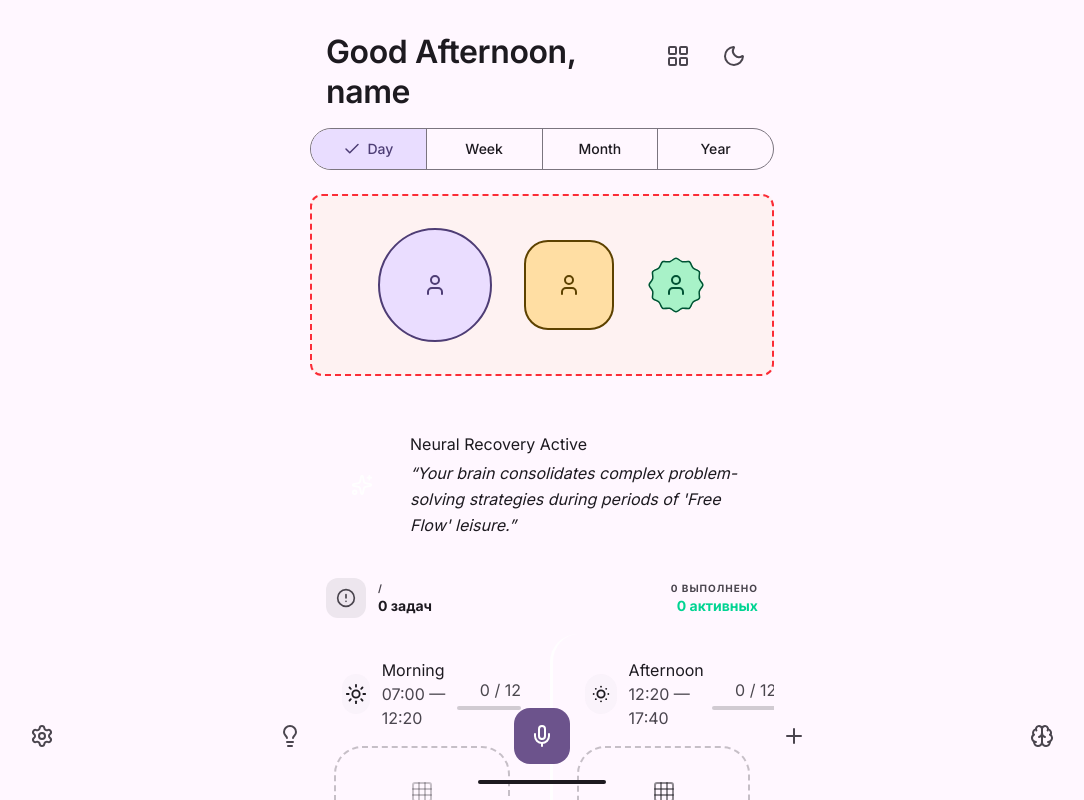
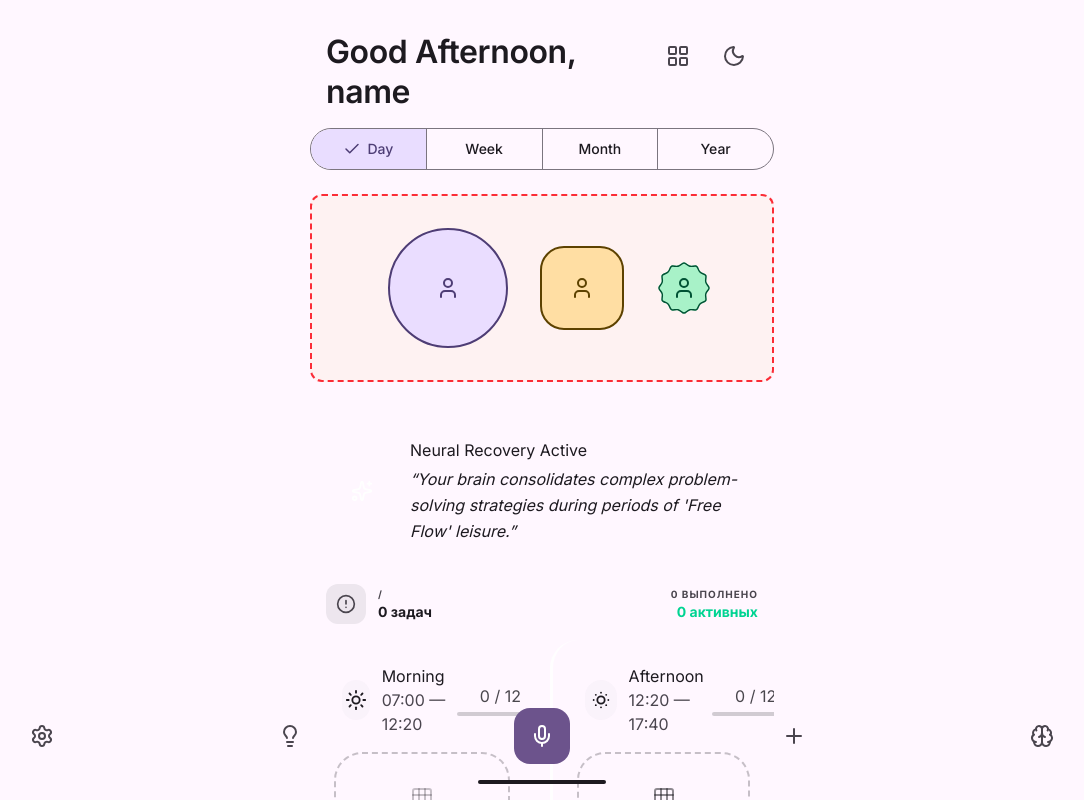
Before and after one commit to denzakh/flow, a React (Vite) app: page / in a window 1280 px wide. Both pictures are taken after typing "name@example.com", "Sample123" into the empty fields and a click on the button "Sign In". Shown: the top 800 px of the page, without its empty margins (98-1182 px from the left). Built offline with nearby package versions, Linux system fonts and the light colour scheme.

Commit message:
feat: cookie shape for high priority bubbles with correct sizing

```diff
--- a/src/App.tsx
+++ b/src/App.tsx
@@ -699,7 +699,7 @@ const App: React.FC = () => {
         </div>
 
         <main className="animate-in fade-in space-y-10 duration-500">
-          <div className="flex items-center justify-center gap-8 p-8 border-2 border-dashed border-red-500 mb-8 rounded-xl bg-red-50">
+          <div className="flex items-center justify-center gap-8 p-8 pr-4 border-2 border-dashed border-red-500 mb-8 rounded-xl bg-red-50 overflow-visible">
             <TaskBubble priority="low" title="Deep" weight="deep" />
             <TaskBubble priority="medium" title="Focused" weight="focused" />
             <TaskBubble priority="high" title="Quick" weight="quick" />
--- a/src/components/ui/TaskBubble.tsx
+++ b/src/components/ui/TaskBubble.tsx
@@ -8,9 +8,9 @@ interface TaskBubbleProps {
 }
 
 const sizeMap: Record<TaskBubbleProps['weight'], number> = {
-    quick: 60,
-    focused: 90,
-    deep: 114,
+    quick: 56,
+    focused: 84,
+    deep: 120,
 };
 
 // SVG path from Figma component scaled to objectBoundingBox (0-1 range)
```
